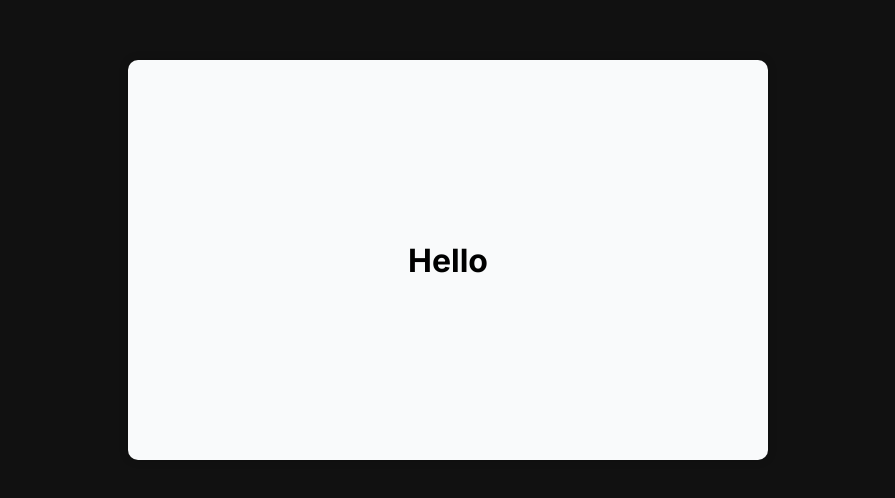
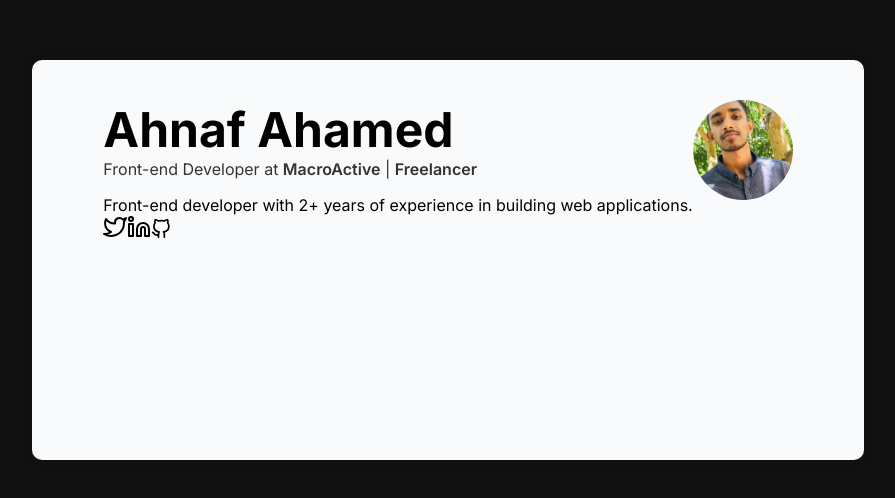
Before and after one commit to AhnafAhamed/personal-portfolio-v3, a Next.js app: page / in a window 1280 px wide. Shown: the part 140-638 px from the top of the page, without its empty margins (192-1087 px from the left). Built offline with nearby package versions, Linux system fonts and the light colour scheme.

Commit message:
feat  : create home and main container components

```diff
--- /dev/null
+++ b/src/components/Home.jsx
@@ -0,0 +1,48 @@
+import styles from "@/styles/components/Home.module.css";
+import Image from "next/image";
+import Link from "next/link";
+import ahnafImage from "../images/ahnaf.jpg";
+import Twitter from "./icons/Twitter";
+import Linkedin from "./icons/Linkedin";
+import Github from "./icons/Github";
+
+const Home = () => {
+  return (
+    <div className={styles.home}>
+      <div className={styles.introduction}>
+        <div className={styles.info}>
+          <h1 className={styles.name}>Ahnaf Ahamed</h1>
+          <h2 className={styles.title}>
+            Front-end Developer at <span>MacroActive</span> |{" "}
+            <span>Freelancer</span>
+          </h2>
+          <p className={styles.description}>
+            Front-end developer with 2+ years of experience in building web
+            applications.
+          </p>
+        </div>
+        <Image
+          src={ahnafImage}
+          className={styles.image}
+          width={250}
+          height={250}
+          alt="Ahnaf Ahamed"
+        />
+      </div>
+
+      <div className={styles.socialIcons}>
+        <Link href="https://twitter.com/ahnfahmd">
+        <Twitter />
+        </Link>
+        <Link href="https://www.linkedin.com/in/ahnafahamed">
+        <Linkedin />
+        </Link>
+        <Link href="https://github.com/AhnafAhamed">
+        <Github />
+        </Link>
+      </div>
+    </div>
+  );
+};
+
+export default Home;
--- a/src/pages/index.js
+++ b/src/pages/index.js
@@ -1,12 +1,13 @@
 import Head from 'next/head'
 import Image from 'next/image'
 import { Inter } from '@next/font/google'
-import styles from '@/styles/Home.module.css'
-import MainContainer from './components/MainContainer'
+import styles from '@/styles/HomeIndex.module.css'
+import MainContainer from '../components/MainContainer'
+import Home from '../components/Home'
 
 const inter = Inter({ subsets: ['latin'], weights: [400, 500, 600, 700] })
 
-export default function Home() {
+export default function HomeIndex() {
   return (
     <>
       <Head>
@@ -17,7 +18,7 @@ export default function Home() {
       </Head>
       <main className={`${styles.main} ${inter.className}`}>
         <MainContainer>
-          <h1>Hello</h1>
+          <Home />
         </MainContainer>
       </main>
     </>
--- /dev/null
+++ b/src/styles/components/Home.module.css
@@ -0,0 +1,35 @@
+.home {
+}
+
+.introduction {
+  display: flex;
+  margin-top: 40px;
+}
+
+.info {
+  max-width: 600px;
+}
+
+.name {
+  font-size: 48px;
+}
+
+.title {
+  font-size: 16px;
+  font-weight: 400;
+  color: #333333;
+  margin-bottom: 16px;
+}
+
+.title span {
+    font-weight: 600;
+}
+.description {
+}
+
+.image {
+  width: 100px;
+  height: 100px;
+  border-radius: 50%;
+  object-fit: cover;
+}
--- a/src/styles/components/MainContainer.module.css
+++ b/src/styles/components/MainContainer.module.css
@@ -1,10 +1,10 @@
 .MainContainer {
     display: flex;
     flex-direction: column;
-    justify-content: center;
+    justify-content: flex-start;
     align-items: center;
     height: 50vh;
-    width: 50vw;
+    width: 65vw;
     background-color: #F9FAFB;
     border-radius: 10px;
     box-shadow: 0 0 10px 0 rgba(0, 0, 0, 0.2);
--- a/src/styles/globals.css
+++ b/src/styles/globals.css
@@ -30,3 +30,8 @@ a {
     color-scheme: dark;
   }
 }
+
+.icon {
+  width: 24px;
+  height: 24px;
+}
```
Also changed, not shown: src/components/About.jsx (renamed from src/pages/components/About.jsx), src/components/MainContainer.jsx (renamed from src/pages/components/MainContainer.jsx), src/images/ahnaf.jpg (added), src/pages/components/Home.jsx (deleted), src/styles/Home.module.scss (added), src/styles/HomeIndex.module.css (renamed from src/styles/Home.module.css).
